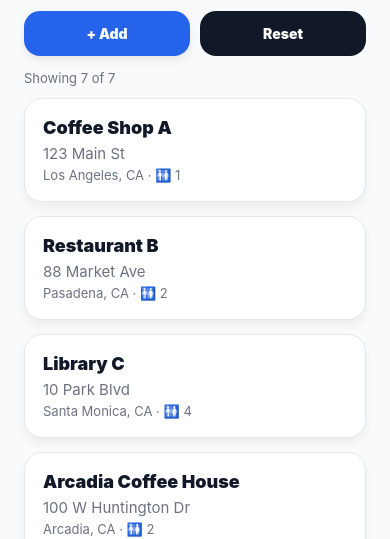
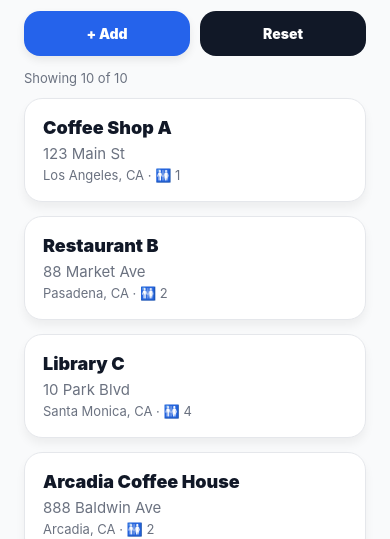
Before and after one commit to jackyutc-code/pp-membership, a React Native app: screen /Locations in a window 390 px wide. Shown: the part 305-844 px from the top of the page. Built offline with nearby package versions, Linux system fonts and the light colour scheme.

Commit message:
Add US and Shanghai test locations

```diff
--- a/src/screens/LocationsScreen.js
+++ b/src/screens/LocationsScreen.js
@@ -9,13 +9,16 @@ const DEFAULT_LOCATIONS = [
   { id: "b", name: "Restaurant B", address: "88 Market Ave", city: "Pasadena", state: "CA", restrooms: 2 },
   { id: "c", name: "Library C", address: "10 Park Blvd", city: "Santa Monica", state: "CA", restrooms: 4 },
 
-  // ✅ Added test locations (US)
-  { id: "arc-1", name: "Arcadia Coffee House", address: "100 W Huntington Dr", city: "Arcadia", state: "CA", restrooms: 2 },
-  { id: "sj-1", name: "San Jose Downtown Café", address: "1 S Market St", city: "San Jose", state: "CA", restrooms: 3 },
-  { id: "rh-1", name: "Rowland Heights Tea & Coffee", address: "17120 Colima Rd", city: "Rowland Heights", state: "CA", restrooms: 1 },
+  // 🇺🇸 US test locations
+  { id: "arc-1", name: "Arcadia Coffee House", address: "888 Baldwin Ave", city: "Arcadia", state: "CA", restrooms: 2 },
+  { id: "sj-1", name: "San Jose Downtown Café", address: "101 Market St", city: "San Jose", state: "CA", restrooms: 3 },
+  { id: "rh-1", name: "Rowland Heights Tea & Coffee", address: "18888 Colima Rd", city: "Rowland Heights", state: "CA", restrooms: 2 },
 
-  // ✅ Added foreign test location
-  { id: "sh-1", name: "Shanghai Central Café", address: "1 Nanjing Rd", city: "Shanghai", state: "China", restrooms: 6 },
+  // 🇨🇳 Shanghai test locations
+  { id: "sh-1", name: "Bund Riverside Café", address: "18 Zhongshan East Rd", city: "Shanghai", state: "China", restrooms: 3 },
+  { id: "sh-2", name: "Xintiandi Coffee Lab", address: "245 Madang Rd", city: "Shanghai", state: "China", restrooms: 2 },
+  { id: "sh-3", name: "Lujiazui Finance Café", address: "100 Century Ave", city: "Shanghai", state: "China", restrooms: 4 },
+  { id: "sh-4", name: "Jing’an Urban Brew", address: "699 Nanjing West Rd", city: "Shanghai", state: "China", restrooms: 2 },
 ];
 
 const THEME = {
```
